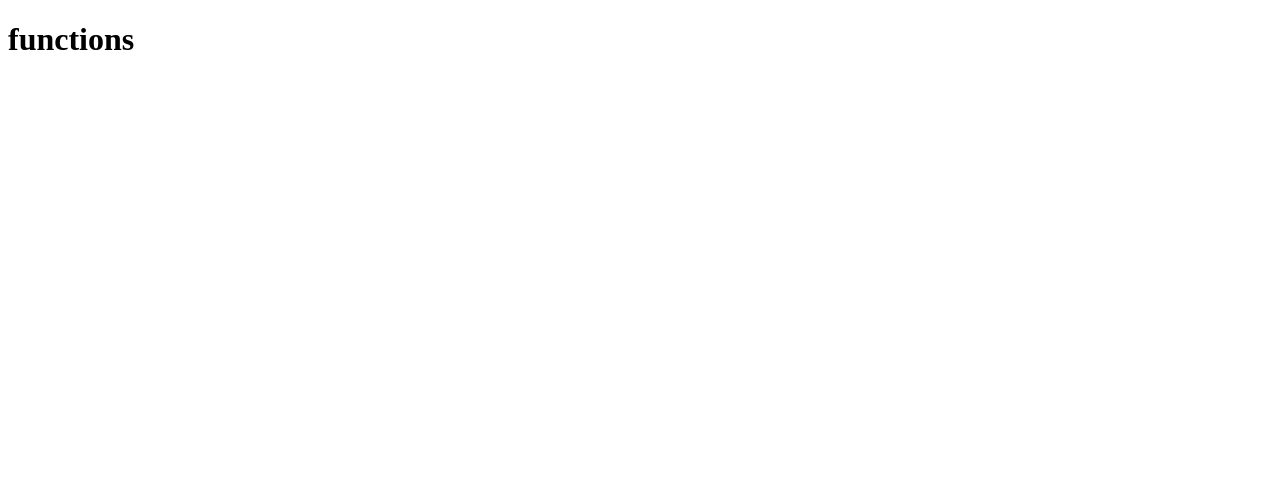
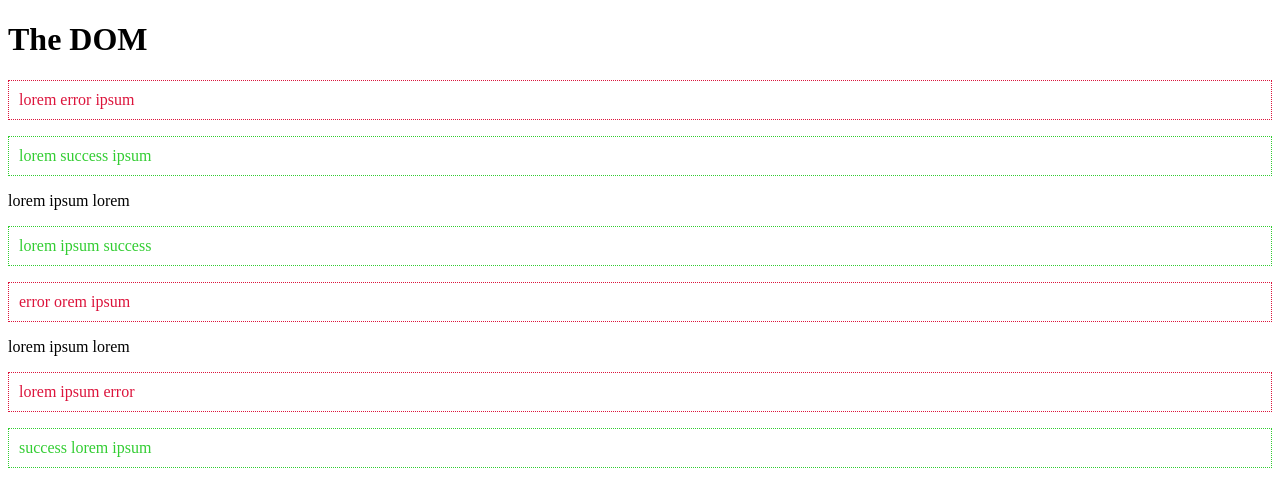
Before and after one commit to gshan13/JavaScript-Refresher, a plain HTML site: page index.html in a window 1280 px wide. Drawn offline with Linux system fonts and the light colour scheme.

Commit message:
DOM practice
DOM practice from Net Ninja tutorial

```diff
--- a/index.html
+++ b/index.html
@@ -3,11 +3,21 @@
 <head>
     <meta charset="UTF-8">
     <meta name="viewport" content="width=device-width, initial-scale=1.0">
+    <link rel="stylesheet" href="styles.css">
     <title>Document</title>
 </head>
 <body>
-    <h1>functions</h1>
-    <ul class = "people"></ul>
+    <h1 class="title">The DOM</h1>
+
+    <p>lorem error ipsum</p>
+    <p>lorem success ipsum</p>
+    <p>lorem ipsum lorem</p>
+    <p>lorem ipsum success</p>
+    <p>error orem ipsum</p>
+    <p>lorem ipsum lorem</p>
+    <p>lorem ipsum error</p>
+    <p>success lorem ipsum</p>
+
     <script src="sandbox.js"></script>
 </body>
 </html>
--- a/sandbox.js
+++ b/sandbox.js
@@ -1,17 +1,80 @@
+// get element by ID
 
+//const title = document.getElementById('page-title');
 
-console.log(Math);
-console.log(Math.PI);
-console.log(Math.E);
+//console.log(title);
 
-const area = 7.7;
+// get elements by their class name
+//const errors = document.getElementsByClassName('error');
+//console.log(errors);
+//console.log(errors[0]);
 
-console.log(Math.round(area));
-console.log(Math.floor(area));
-console.log(Math.ceil(area));
-console.log(Math.trunc(area));
+// get elements by their tag name
+//const paras = document.getElementsByTagName('p');
+//console.log(paras);
 
-const random = Math.random();
+//const paras = document.querySelectorAll('p');
 
-console.log(random);
-console.log(Math.round(random * 100));
+//para.innerText = 'ninjas are awesome!';
+
+/*paras.forEach(para => {
+    console.log(para.innerText);
+    para.innerText += ' new text';
+})*/
+
+//const content = document.querySelector('.content');
+
+//console.log(content.innerHTML);
+//content.innerHTML = '<h2>This is a new h2</h2>';
+
+/*const people = ['mario', 'luigi', 'yoshi'];
+
+people.forEach(person => {
+    content.innerHTML += `<p>${person}</p>`;
+})*/
+
+/*const link = document.querySelector('a');
+
+link.setAttribute('href', 'https://www.thenetninja.co.uk');
+link.innerText = 'The Net Ninja website';
+
+const mssg = document.querySelector('p');
+
+mssg.setAttribute('class', 'success');
+console.log(mssg.getAttribute('class'));
+mssg.setAttribute('style', 'color: green;');*/
+
+//const title = document.querySelector('h1');
+
+//title.setAttribute('style', 'margin: 50px;');
+
+/*console.log(title.style);
+console.log(title.style.color);
+
+title.style.margin = '50px';
+title.style.color = 'crimson';
+
+title.style.fontSize = '60px';
+title.style.margin = '';*/
+
+/*const content = document.querySelector('p');
+
+console.log(content.classList);
+
+content.classList.add('error');
+content.classList.remove('error');
+content.classList.add('success');*/
+
+const paras = document.querySelectorAll('p');
+
+paras.forEach(para => {
+    if (para.textContent.includes('error')) {
+        para.classList.add('error');
+    } else if (para.textContent.includes('success')) {
+        para.classList.add('success');
+    }
+});
+
+const title = document.querySelector('.title');
+
+title.classList.toggle('test');
--- /dev/null
+++ b/styles.css
@@ -0,0 +1,11 @@
+.error {
+    padding: 10px;
+    color: crimson;
+    border: 1px dotted crimson;
+}
+
+.success {
+    padding: 10px;
+    color: limegreen;
+    border: 1px dotted limegreen;
+}
```
